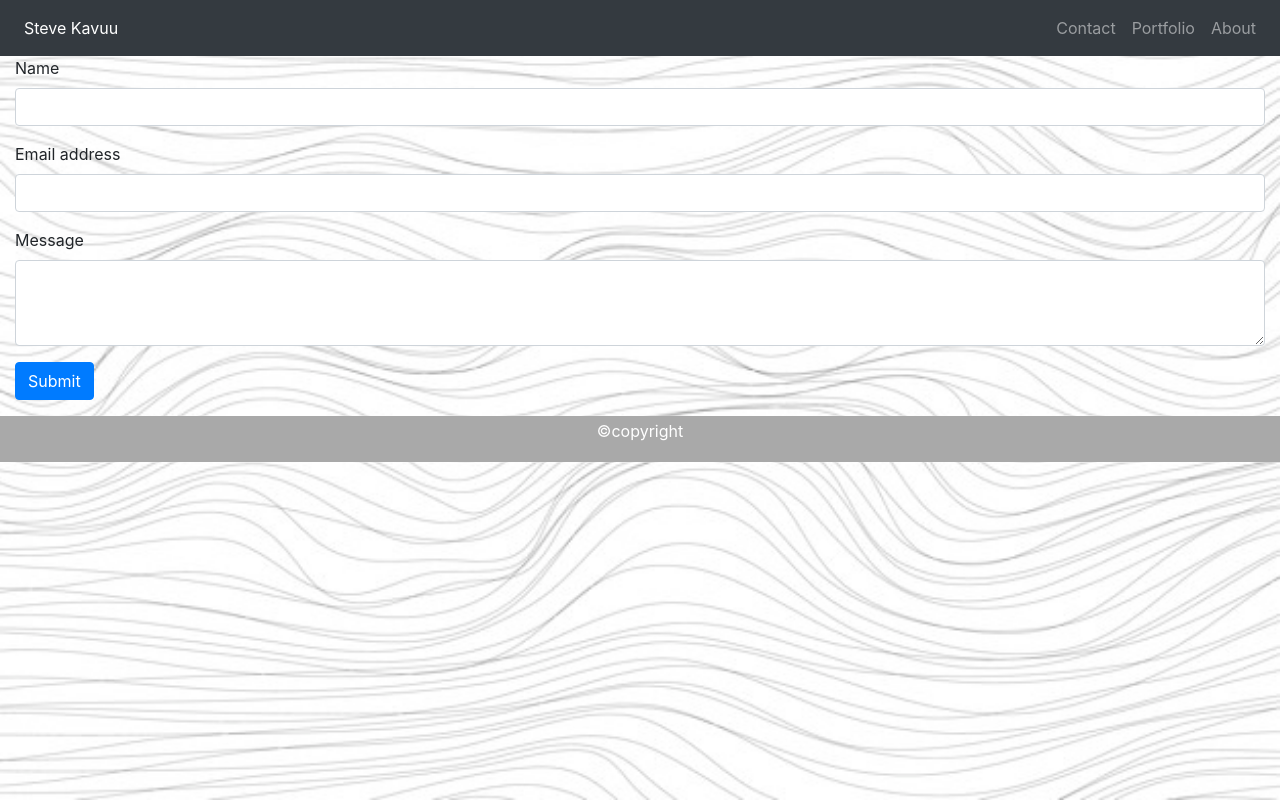
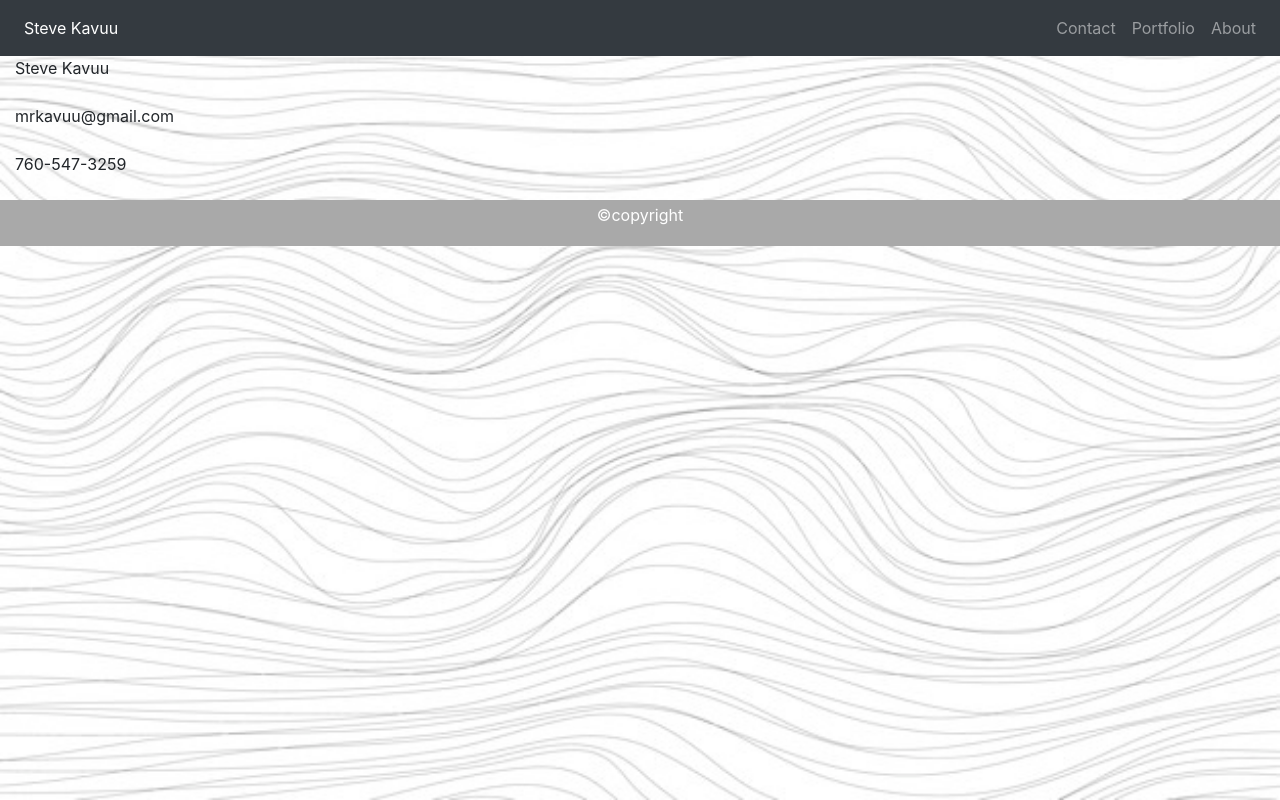
Before and after one commit to sck916/-Responsivehw, a plain HTML site: page contact.html in a window 1280 px wide. Drawn offline with nearby package versions, Linux system fonts and the light colour scheme.

Commit message:
updated contact page

```diff
--- a/contact.html
+++ b/contact.html
@@ -50,28 +50,22 @@
     <form>
       <div class="form-group">
         <div class="col-auto">
-          <label for="exampleInputEmail1">Name</label>
-          <input type="name" class="form-control" id="name" aria-describedby="emailHelp">
+          <label for="exampleInputEmail1">Steve Kavuu</label>
+
         </div>
       </div>
       <div class="form-group">
         <div class="col-auto">
-          <label for="exampleInputEmail1">Email address</label>
-          <input type="email" class="form-control" id="exampleInputEmail1" aria-describedby="emailHelp">
-          <small id="emailHelp" class="form-text text-muted"></small>
+          <label for="exampleInputEmail1">mrkavuu@gmail.com</label>
         </div>
       </div>
       <div class="form-group">
         <div class="col-auto">
-          <label for="Message">Message</label>
-          <textarea class="form-control" id="message1" rows="3"></textarea>
+          <label for="Message">760-547-3259</label>
+
         </div>
       </div>
-      <div class="form-group">
-        <div class="col-auto">
-          <button type="submit" class="btn btn-primary">Submit</button>
-        </div>
-      </div>
+
     </form>
     <footer>
       <p class="footer-text">©copyright<br /></p>
```
Also changed, not shown: index.html (+26 -8 lines).
